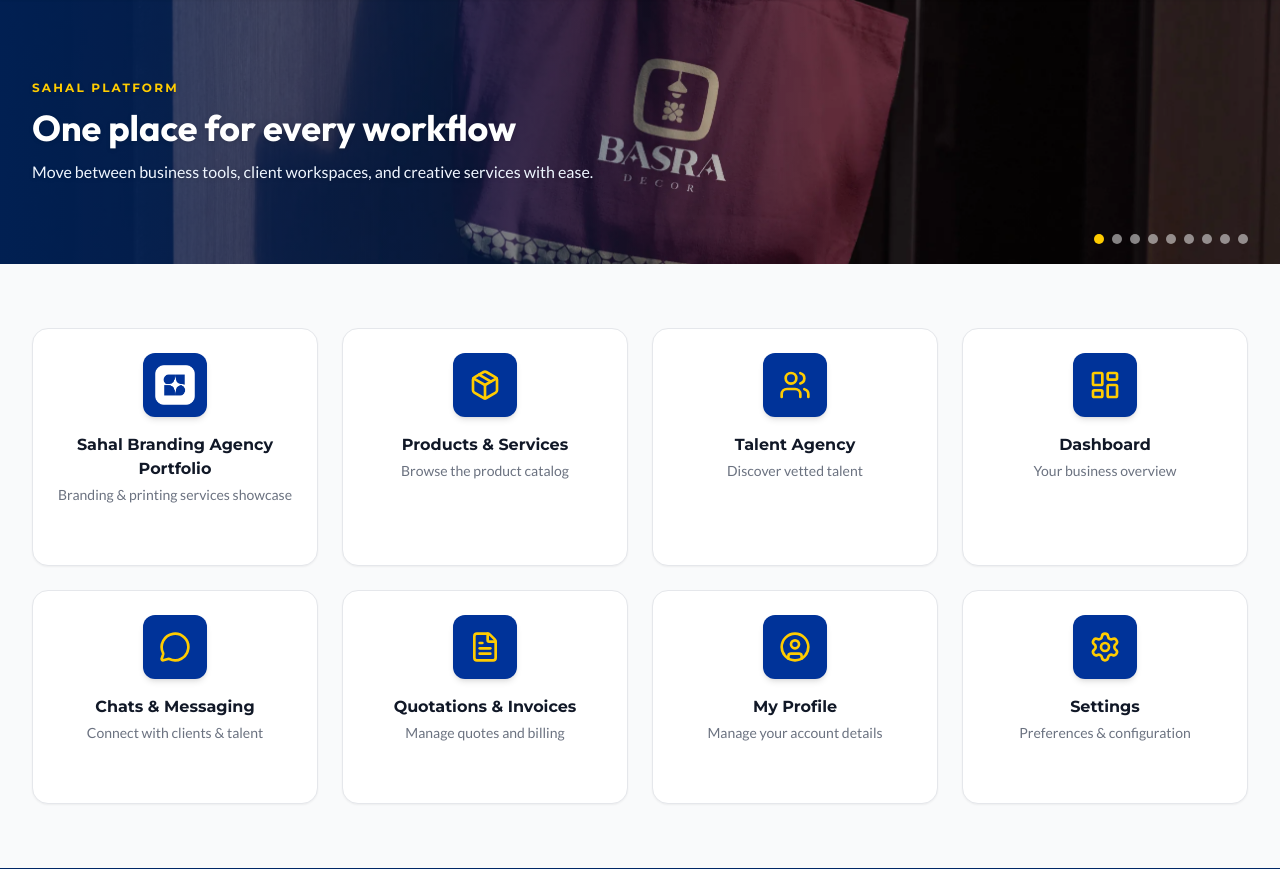
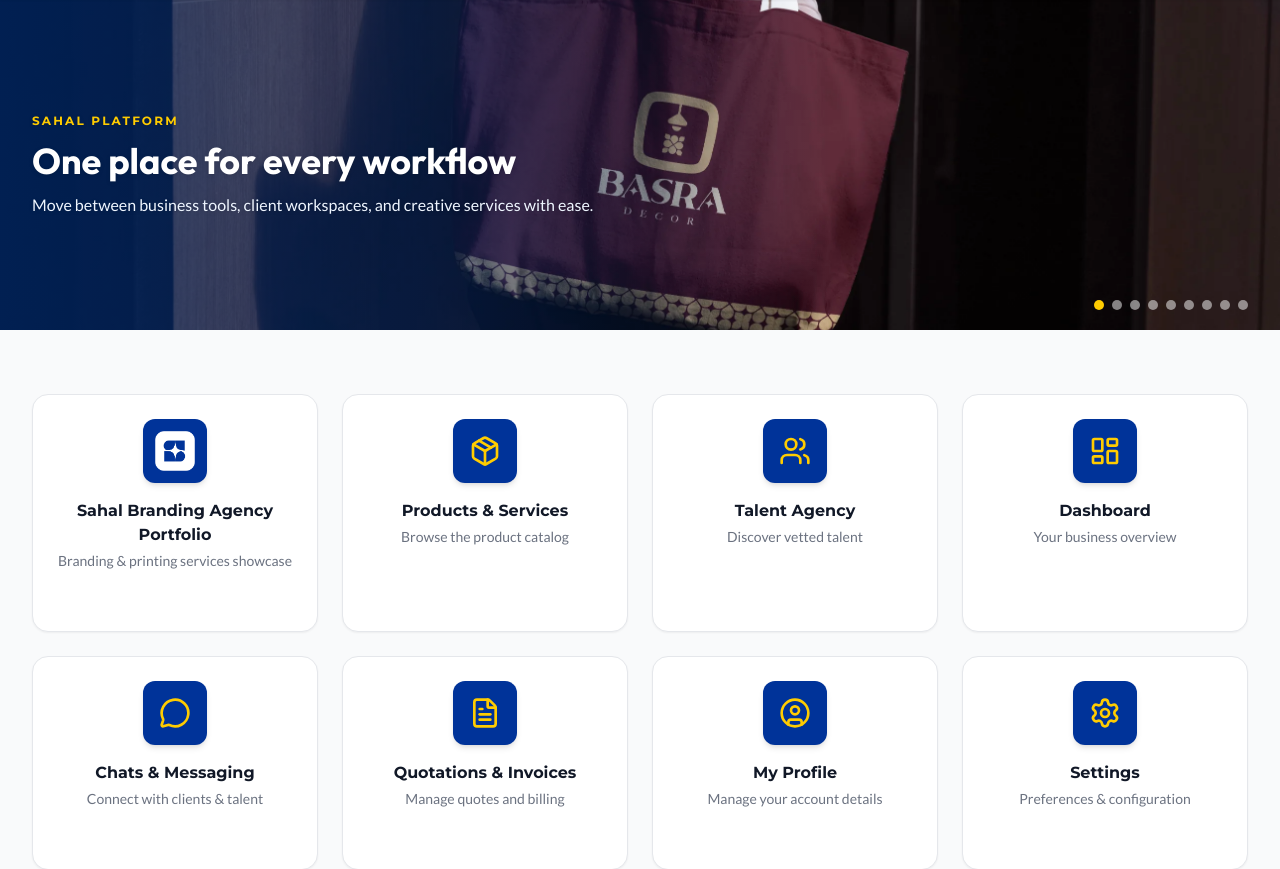
Before and after one commit to AquariusGold/sahal-system, a Flask app: page / in a window 1280 px wide. Shown: the part 109-978 px from the top of the page. Run offline with Flask 3, Linux system fonts and the light colour scheme; some libraries are stand-ins or nearby versions.

Commit message:
Increase shared carousel height

```diff
--- a/templates/components/hero_carousel.html
+++ b/templates/components/hero_carousel.html
@@ -1,4 +1,4 @@
-<section id="{{ carousel_id }}" class="hero-carousel relative h-[33vh] min-h-[250px] max-h-[350px] overflow-hidden bg-sahal-navy">
+<section id="{{ carousel_id }}" class="hero-carousel relative h-[41.25vh] min-h-[313px] max-h-[438px] overflow-hidden bg-sahal-navy">
     {% for slide in hero_slides %}
     <div class="hero-carousel-slide absolute inset-0 {% if loop.first %}opacity-100{% else %}opacity-0{% endif %} transition-opacity duration-700 ease-out" data-slide>
         {% if slide.image %}<img src="{{ url_for('static', filename=slide.image) }}" alt="{{ slide.title }}" class="h-full w-full object-cover">{% else %}<div class="h-full w-full bg-sahal-navy"></div>{% endif %}
```
